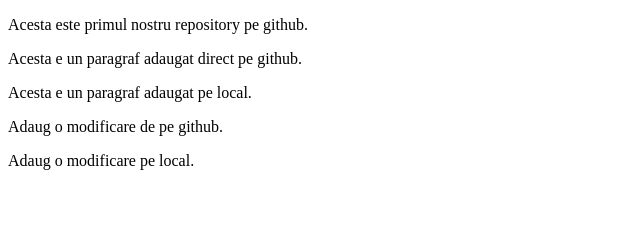
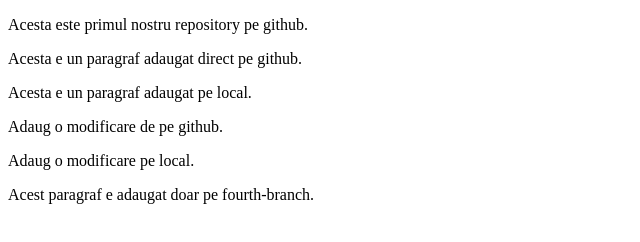
Before and after one commit to Andreea1129/andreea-demo-git-github, a plain HTML site: page index.html in a window 1280 px wide. Shown: the whole page, without its empty margins (0-640 px from the left). Drawn offline with Linux system fonts and the light colour scheme.

Commit message:
added paragraph from fourth-branch

```diff
--- a/index.html
+++ b/index.html
@@ -11,5 +11,6 @@
     <p>Acesta e un paragraf adaugat pe local.</p>
     <p>Adaug o modificare de pe github.</p>
     <p>Adaug o modificare pe local.</p>
+    <p>Acest paragraf e adaugat doar pe fourth-branch.</p>
 </body>
 </html>
```
